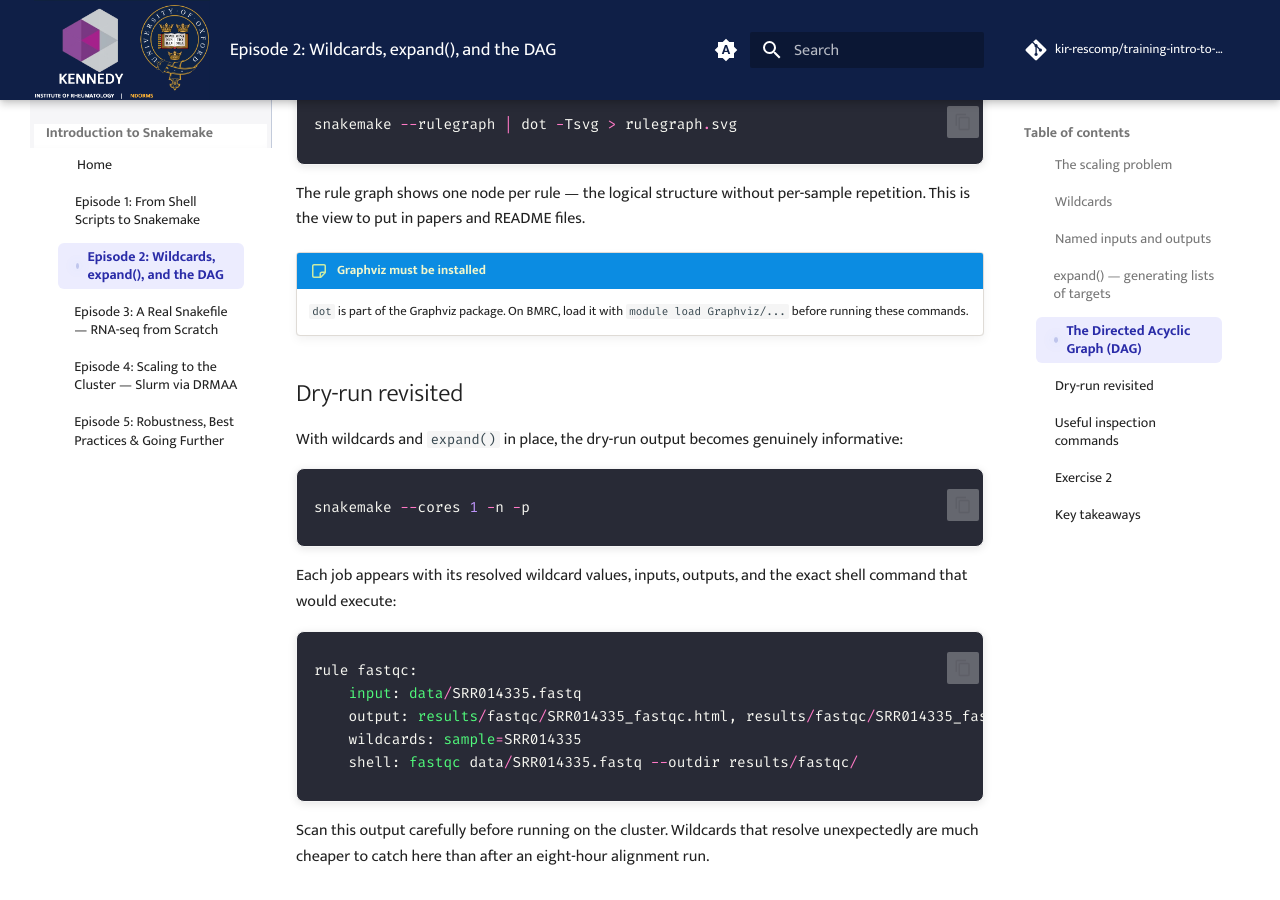
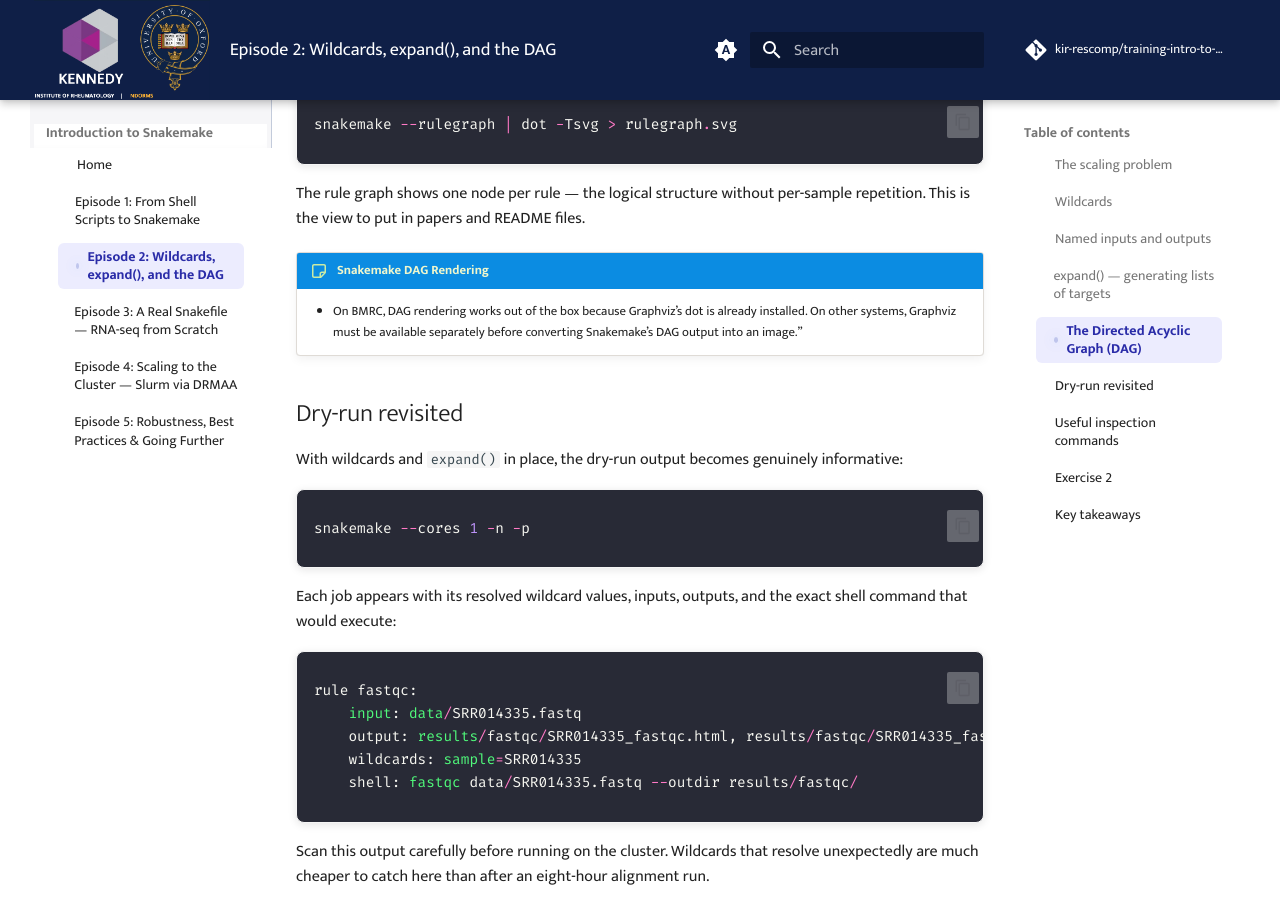
Before and after one commit to kir-rescomp/training-intro-to-snakemake, an MkDocs documentation site: the page built from docs/ep02_wildcards_dag.md, in a window 1280 px wide and 900 px high, scrolled down 3527 px. Built offline with MkDocs 1.6.1 and Material for MkDocs 9.7.7, drawn with Linux system fonts in a browser that asks for light colours; comment, search, counter and statistics services are not loaded.

Commit message:
update the note about dot and graphviz

```diff
--- a/docs/ep02_wildcards_dag.md
+++ b/docs/ep02_wildcards_dag.md
@@ -139,8 +139,8 @@ snakemake --rulegraph | dot -Tsvg > rulegraph.svg
 
 The rule graph shows one node per rule — the logical structure without per-sample repetition. This is the view to put in papers and README files.
 
-!!! note-sticky "Graphviz must be installed"
-    `dot` is part of the Graphviz package. On BMRC, load it with `module load Graphviz/...` before running these commands.
+!!! note-sticky "Snakemake DAG Rendering "
+    - On BMRC, DAG rendering works out of the box because Graphviz’s dot is already installed. On other systems, Graphviz must be available separately before converting Snakemake’s DAG output into an image.”
 
 ## Dry-run revisited
 
```
